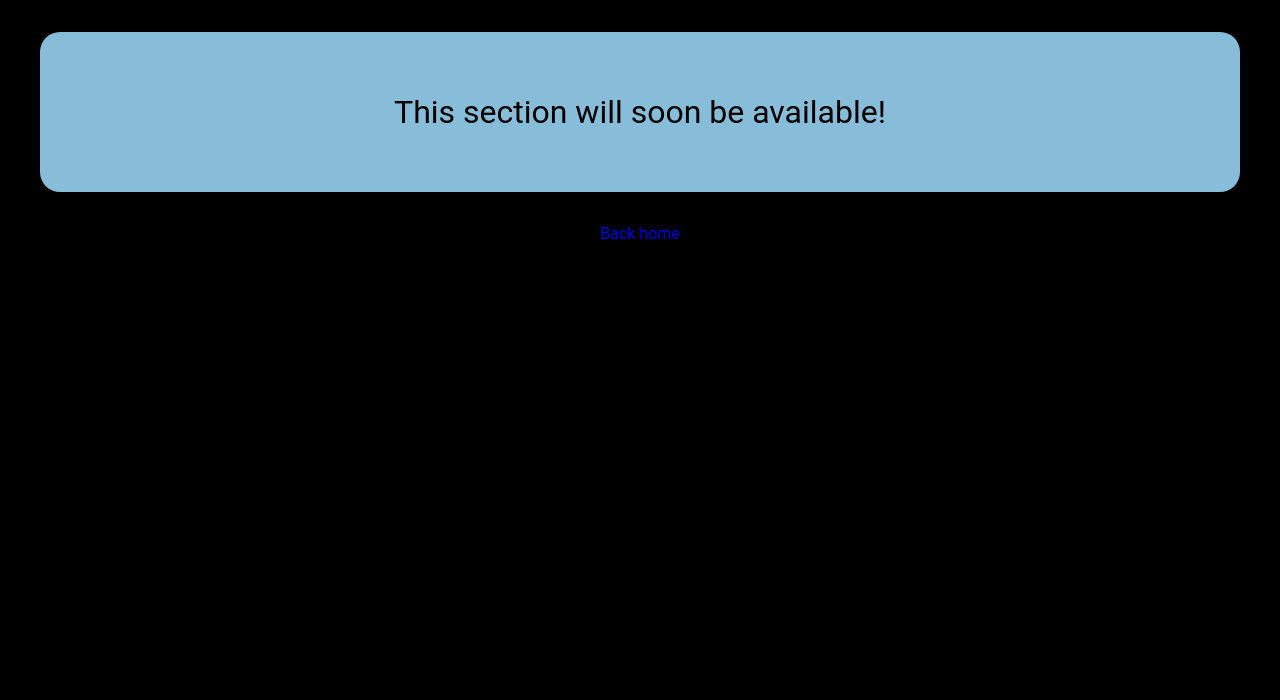
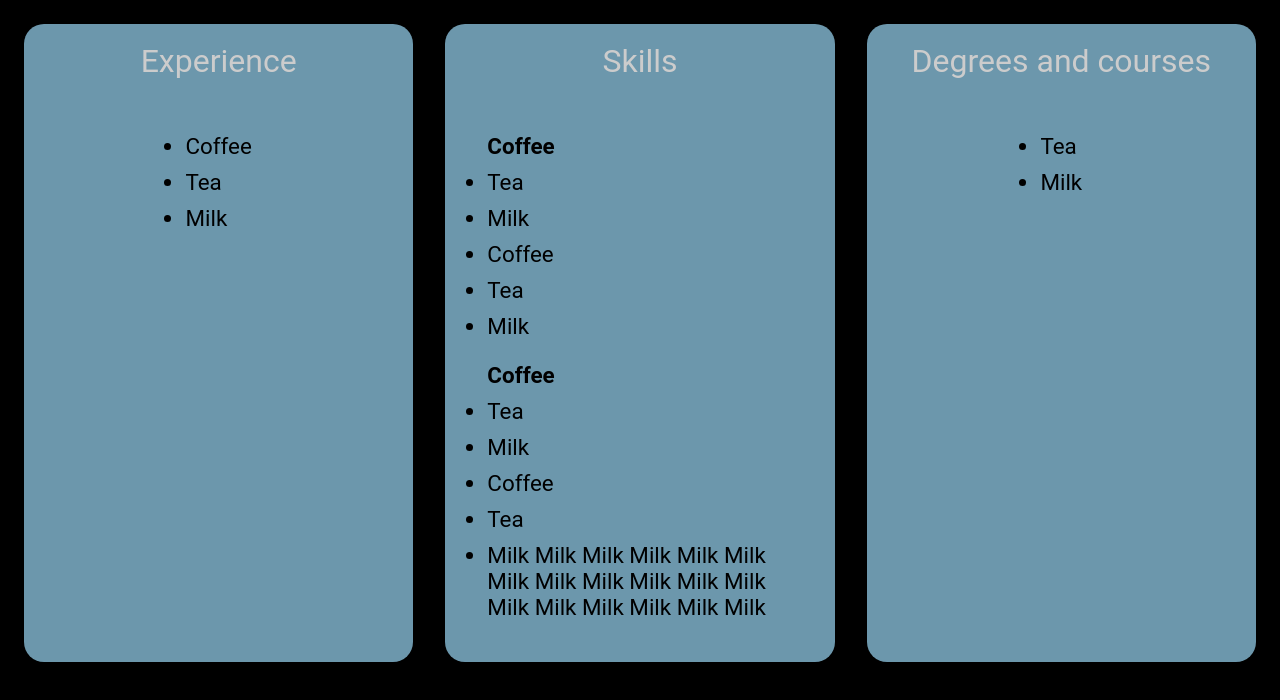
Before and after one commit to manuelcasanova/manucasanova, a React (Create React App) app in the folder client/: page /hospitality in a window 1280 px wide. Shown: the top 700 px of the page. Built offline with nearby package versions, Linux system fonts and the light colour scheme.

Commit message:
Prepare sections for experience skills and degrees. Style

```diff
--- a/client/src/App.css
+++ b/client/src/App.css
@@ -106,17 +106,66 @@ font-size: 1em;
   cursor: pointer;
 }
 
-.hospitality {
+.hospitality-section {
   background-color: var(--color3);
   border-radius: 20px;
-  height: 5em;
+  /* height: 5em; */
+  padding: 1em;
   display: flex;
+  flex-direction: column;
   align-items: center;
-  justify-content: center;
+  /* justify-content: center; */
   font-size: xx-large;
   /* position: absolute; */
-  margin: 1em;
+  margin: 0.5em;
+  position: relative;
+  opacity: 0.8;
 }
+
+.hospitality-section:hover {
+  opacity: 2;
+  /* cursor: pointer; */
+  /* font-weight: 600; */
+}
+
+
+.hospitality-section-title {
+  position: absolute;
+  top: 2px;
+  margin-top: 0.5em;
+  margin-bottom: 1em;
+  color: var(--color1);
+}
+
+.list {
+  margin-top: 3em;
+  font-size: 0.7em;
+  display: inline-block;
+  text-align: left;
+
+}
+
+ul {
+  /* background-color: red; */
+  position: relative;
+  list-style-position: outside;
+  /* list-style-type: none; */
+}
+
+li {
+  margin: 10px;
+}
+
+.li-title {
+/* font-size: larger; */
+font-weight: 600;
+list-style-type: none;
+}
+
+.li-title:not(:first-child) {
+  margin-top: 1em;
+}
+
 
 .contact {
   /* margin: 10% 30% 10% 30%; */
@@ -174,4 +223,25 @@ font-size: 1em;
     margin: 10em 2em 0 2em;
     cursor: pointer;
   }
+
+
 }
+
+@media only screen and (min-width: 1000px) {
+
+.hospitality {
+  display: flex;
+  flex-direction: row;
+  /* justify-content: space-evenly; */
+  /* justify-content: center; */
+  /* justify-content: space-around; */
+}
+
+.hospitality-section {
+  display: flex;
+  flex-direction: column;
+  width: 33%;
+  position: relative;
+}
+
+}
--- a/client/src/components/Hospitality.jsx
+++ b/client/src/components/Hospitality.jsx
@@ -1,15 +1,58 @@
 import { Link } from "react-router-dom"
 
-export default function Hospitality () {
+export default function Hospitality() {
   return (
-    <>
     <div className="hospitality">
-      This section will soon be available!
+      <div className="hospitality-section">
+        <div className="hospitality-section-title">Experience</div>
+        <div className="list">
+        <ul>
+            <li>Coffee</li>
+            <li>Tea</li>
+            <li>Milk</li>
 
+          </ul>
+        </div>
+      </div>
+
+      <div className="hospitality-section">
+        <div className="hospitality-section-title">Skills</div>
+        <div className="list">
+        <ul>
+            <li className="li-title">Coffee</li>
+            <li>Tea</li>
+            <li>Milk</li>
+            <li>Coffee</li>
+            <li>Tea</li>
+            <li>Milk</li>
+            <li className="li-title">Coffee</li>
+            <li>Tea</li>
+            <li>Milk</li>
+            <li>Coffee</li>
+            <li>Tea</li>
+            <li>Milk Milk Milk Milk Milk Milk Milk Milk Milk Milk Milk Milk Milk Milk Milk Milk Milk Milk</li>
+          </ul>
+        </div>
+
+      </div>
+
+      <div className="hospitality-section">
+        <div className="hospitality-section-title">Degrees and courses</div>
+        <div className="list">
+          <ul>
+
+            <li>Tea</li>
+            <li>Milk</li>
+          </ul>
+        </div>
+
+      </div>
+
+
+
+      {/* <div>
+      <Link to="/" className="no-decoration">Back home</Link>
+    </div> */}
     </div>
-    <div>
-      <Link to="/" className="no-decoration">Back home</Link>
-    </div>
-    </>
   )
 }
```
